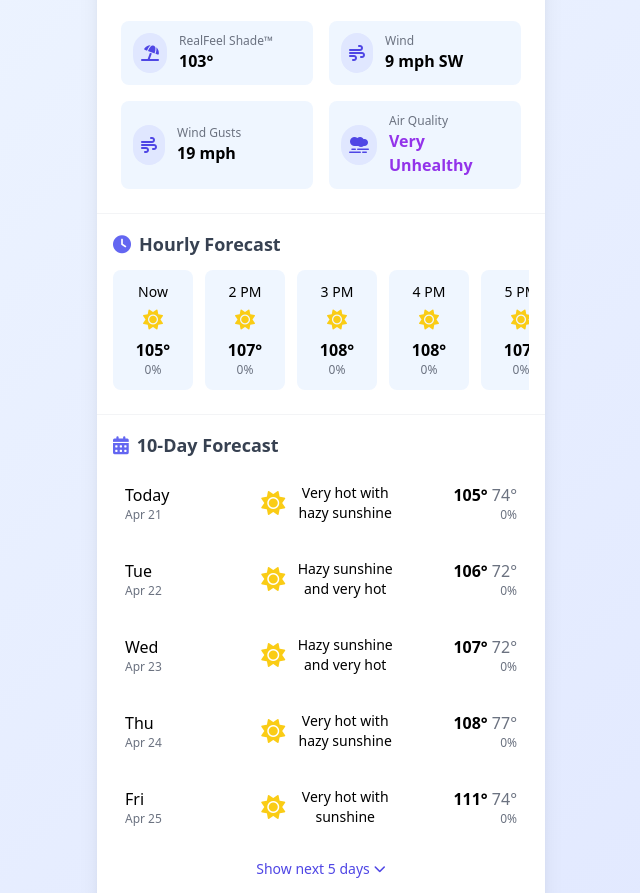
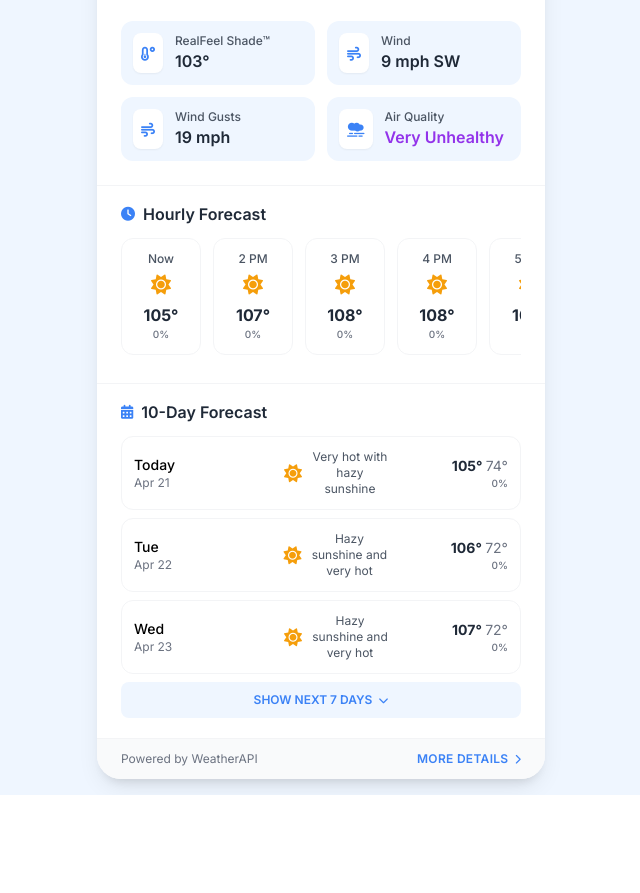
Before and after one commit to JitGora/weather-card, a plain HTML site: page index..html in a window 1280 px wide. Shown: the part 223-1116 px from the top of the page, without its empty margins (319-959 px from the left). After the commit the page ends 1018 px from the top, so only its background shows below. Drawn offline with nearby package versions, Linux system fonts and the light colour scheme.

Commit message:
improved UI/UX

```diff
--- a/index..html
+++ b/index..html
@@ -10,6 +10,12 @@
         }
 
 
+body {
+font-family: 'Inter', sans-serif;
+}
+.weather-card {
+box-shadow: 0 10px 25px -5px rgba(0, 0, 0, 0.1), 0 8px 10px -6px rgba(0, 0, 0, 0.1);
+}
 .scroll-container {
 scrollbar-width: none;
 -ms-overflow-style: none;
@@ -18,11 +24,15 @@ scrollbar-width: none;
 display: none;
 }
 .day-card {
-transition: all 0.2s ease;
+transition: all 0.2s cubic-bezier(0.4, 0, 0.2, 1);
 }
 .day-card:hover {
-transform: translateY(-2px);
-box-shadow: 0 4px 6px -1px rgba(0, 0, 0, 0.1);
+transform: translateY(-3px);
+box-shadow: 0 10px 15px -3px rgba(0, 0, 0, 0.05);
+}
+.blur-overlay {
+backdrop-filter: blur(4px);
+background-color: rgba(255, 255, 255, 0.85);
 }
 
 
@@ -34,10 +44,35 @@ box-shadow: 0 4px 6px -1px rgba(0, 0, 0, 0.1);
 <head>
 <meta charset="UTF-8">
 <meta name="viewport" content="width=device-width, initial-scale=1.0">
-<title>Weather Card App</title>
+<title>Premium Weather App</title>
 <script src="https://cdn.tailwindcss.com"></script>
+<script>
+tailwind.config = {
+theme: {
+extend: {
+colors: {
+'weather-primary': '#3B82F6',
+'weather-secondary': '#1D4ED8',
+'weather-accent': '#F59E0B',
+'weather-dark': '#1E3A8A',
+'weather-light': '#EFF6FF',
+},
+fontFamily: {
+sans: ['Inter', 'sans-serif'],
+},
+}
+}
+}
+</script>
 <link rel="stylesheet" href="https://cdnjs.cloudflare.com/ajax/libs/font-awesome/6.4.0/css/all.min.css">
+<link href="https://fonts.googleapis.com/css2?family=Inter:wght@300;400;500;600;700&display=swap" rel="stylesheet">
 <style>
+body {
+font-family: 'Inter', sans-serif;
+}
+.weather-card {
+box-shadow: 0 10px 25px -5px rgba(0, 0, 0, 0.1), 0 8px 10px -6px rgba(0, 0, 0, 0.1);
+}
 .scroll-container {
 scrollbar-width: none;
 -ms-overflow-style: none;
@@ -46,79 +81,86 @@ scrollbar-width: none;
 display: none;
 }
 .day-card {
-transition: all 0.2s ease;
+transition: all 0.2s cubic-bezier(0.4, 0, 0.2, 1);
 }
 .day-card:hover {
-transform: translateY(-2px);
-box-shadow: 0 4px 6px -1px rgba(0, 0, 0, 0.1);
+transform: translateY(-3px);
+box-shadow: 0 10px 15px -3px rgba(0, 0, 0, 0.05);
+}
+.blur-overlay {
+backdrop-filter: blur(4px);
+background-color: rgba(255, 255, 255, 0.85);
 }
 </style>
 </head>
-<body class="bg-gradient-to-br from-blue-50 to-indigo-100 min-h-screen flex items-center justify-center p-4">
-<div class="weather-card bg-white rounded-2xl shadow-xl overflow-hidden w-full max-w-md">
+<body class="bg-gradient-to-br from-weather-light to-blue-50 min-h-screen flex items-center justify-center p-4">
+<div class="weather-card bg-white rounded-3xl overflow-hidden w-full max-w-md">
 <!-- Current Conditions -->
-<div class="current-conditions p-6 bg-gradient-to-r from-blue-500 to-indigo-600 text-white">
+<div class="current-conditions p-6 bg-gradient-to-r from-weather-primary to-weather-secondary text-white relative">
+<div class="blur-overlay absolute inset-0 rounded-t-3xl z-0"></div>
+<div class="relative z-10">
 <div class="flex justify-between items-start">
 <div>
-<h1 class="text-2xl font-bold">Current Weather</h1>
-<p class="text-blue-100">Updated: <span id="current-time">1:02 PM</span></p>
+<h1 class="text-2xl font-semibold tracking-tight">Current Weather</h1>
+<p class="text-blue-100 text-sm">Updated: <span id="current-time">1:02 PM</span></p>
 </div>
-<div class="bg-white/20 rounded-full p-2">
-<i class="fas fa-sun text-3xl text-yellow-300"></i>
+<div class="bg-white/20 rounded-full p-2.5">
+<i class="fas fa-sun text-2xl text-weather-accent"></i>
 </div>
 </div>
 
 <div class="flex items-center justify-between mt-6">
-<div class="text-5xl font-light">
+<div class="text-5xl font-light tracking-tighter">
 <span id="temp">105</span>°
-<div class="text-lg">Hazy sunshine</div>
+<div class="text-lg font-medium mt-1">Hazy sunshine</div>
 </div>
 <div class="text-right">
-<div class="text-lg">RealFeel® <span id="real-feel" class="font-bold">110</span>°</div>
-<div class="text-xs opacity-80 mt-1">Last Updated: 2 min ago</div>
+<div class="text-lg">RealFeel® <span id="real-feel" class="font-semibold">110</span>°</div>
+<div class="text-xs opacity-90 mt-1">Last Updated: 2 min ago</div>
+</div>
 </div>
 </div>
 </div>
 
 <!-- Detailed Stats -->
 <div class="detailed-stats p-6">
-<div class="grid grid-cols-2 gap-4">
-<div class="stat-item bg-blue-50 rounded-lg p-3 flex items-center">
-<div class="bg-indigo-100 text-indigo-600 p-2 rounded-full mr-3">
-<i class="fas fa-umbrella-beach"></i>
+<div class="grid grid-cols-2 gap-3">
+<div class="stat-item bg-weather-light rounded-xl p-3 flex items-center">
+<div class="bg-white text-weather-primary p-2 rounded-lg mr-3 shadow-sm">
+<i class="fas fa-temperature-low text-sm"></i>
 </div>
 <div>
-<div class="text-xs text-gray-500">RealFeel Shade™</div>
-<div class="font-semibold"><span id="shade-temp">103</span>°</div>
+<div class="text-xs text-gray-600 font-medium">RealFeel Shade™</div>
+<div class="font-semibold text-gray-800"><span id="shade-temp">103</span>°</div>
 </div>
 </div>
 
-<div class="stat-item bg-blue-50 rounded-lg p-3 flex items-center">
-<div class="bg-indigo-100 text-indigo-600 p-2 rounded-full mr-3">
-<i class="fas fa-wind"></i>
+<div class="stat-item bg-weather-light rounded-xl p-3 flex items-center">
+<div class="bg-white text-weather-primary p-2 rounded-lg mr-3 shadow-sm">
+<i class="fas fa-wind text-sm"></i>
 </div>
 <div>
-<div class="text-xs text-gray-500">Wind</div>
-<div class="font-semibold"><span id="wind-speed">9</span> mph <span id="wind-dir">SW</span></div>
+<div class="text-xs text-gray-600 font-medium">Wind</div>
+<div class="font-semibold text-gray-800"><span id="wind-speed">9</span> mph <span id="wind-dir">SW</span></div>
 </div>
 </div>
 
-<div class="stat-item bg-blue-50 rounded-lg p-3 flex items-center">
-<div class="bg-indigo-100 text-indigo-600 p-2 rounded-full mr-3">
-<i class="fas fa-wind"></i>
+<div class="stat-item bg-weather-light rounded-xl p-3 flex items-center">
+<div class="bg-white text-weather-primary p-2 rounded-lg mr-3 shadow-sm">
+<i class="fas fa-wind text-sm"></i>
 </div>
 <div>
-<div class="text-xs text-gray-500">Wind Gusts</div>
-<div class="font-semibold"><span id="gust-speed">19</span> mph</div>
+<div class="text-xs text-gray-600 font-medium">Wind Gusts</div>
+<div class="font-semibold text-gray-800"><span id="gust-speed">19</span> mph</div>
 </div>
 </div>
 
-<div class="stat-item bg-blue-50 rounded-lg p-3 flex items-center">
-<div class="bg-indigo-100 text-indigo-600 p-2 rounded-full mr-3">
-<i class="fas fa-smog"></i>
+<div class="stat-item bg-weather-light rounded-xl p-3 flex items-center">
+<div class="bg-white text-weather-primary p-2 rounded-lg mr-3 shadow-sm">
+<i class="fas fa-smog text-sm"></i>
 </div>
 <div>
-<div class="text-xs text-gray-500">Air Quality</div>
+<div class="text-xs text-gray-600 font-medium">Air Quality</div>
 <div class="font-semibold text-purple-600" id="air-quality">Very Unhealthy</div>
 </div>
 </div>
@@ -126,239 +168,123 @@ box-shadow: 0 4px 6px -1px rgba(0, 0, 0, 0.1);
 </div>
 
 <!-- Hourly Forecast -->
-<div class="hourly-forecast border-t border-gray-100 p-4">
-<h3 class="text-lg font-semibold mb-3 text-gray-700 flex items-center">
-<i class="fas fa-clock mr-2 text-indigo-500"></i>
+<div class="hourly-forecast border-t border-gray-100 px-6 pt-4 pb-5">
+<h3 class="text-base font-semibold text-gray-800 mb-3 flex items-center">
+<i class="fas fa-clock text-weather-primary mr-2 text-sm"></i>
 Hourly Forecast
 </h3>
+<div class="relative">
 <div class="overflow-x-auto scroll-container whitespace-nowrap pb-2">
 <div class="inline-flex space-x-3">
-<!-- Hours will be generated here -->
-<div class="hourly-item bg-blue-50 rounded-lg p-3 inline-block w-20 text-center day-card">
-<div class="text-sm font-medium">Now</div>
-<i class="fas fa-sun text-xl text-yellow-400 my-2"></i>
-<div class="font-bold">105°</div>
-<div class="text-xs text-gray-500">0%</div>
+<!-- Hour Items -->
+<div class="hourly-item bg-white rounded-xl p-3 inline-block w-20 text-center day-card border border-gray-100">
+    <div class="text-xs font-medium text-gray-600">Now</div>
+    <i class="fas fa-sun text-xl text-weather-accent my-2"></i>
+    <div class="font-bold text-gray-800">105°</div>
+    <div class="text-[10px] text-gray-500 font-medium">0%</div>
 </div>
-<div class="hourly-item bg-blue-50 rounded-lg p-3 inline-block w-20 text-center day-card">
-<div class="text-sm font-medium">2 PM</div>
-<i class="fas fa-sun text-xl text-yellow-400 my-2"></i>
-<div class="font-bold">107°</div>
-<div class="text-xs text-gray-500">0%</div>
+<div class="hourly-item bg-white rounded-xl p-3 inline-block w-20 text-center day-card border border-gray-100">
+    <div class="text-xs font-medium text-gray-600">2 PM</div>
+    <i class="fas fa-sun text-xl text-weather-accent my-2"></i>
+    <div class="font-bold text-gray-800">107°</div>
+    <div class="text-[10px] text-gray-500 font-medium">0%</div>
 </div>
-<div class="hourly-item bg-blue-50 rounded-lg p-3 inline-block w-20 text-center day-card">
-<div class="text-sm font-medium">3 PM</div>
-<i class="fas fa-sun text-xl text-yellow-400 my-2"></i>
-<div class="font-bold">108°</div>
-<div class="text-xs text-gray-500">0%</div>
+<div class="hourly-item bg-white rounded-xl p-3 inline-block w-20 text-center day-card border border-gray-100">
+    <div class="text-xs font-medium text-gray-600">3 PM</div>
+    <i class="fas fa-sun text-xl text-weather-accent my-2"></i>
+    <div class="font-bold text-gray-800">108°</div>
+    <div class="text-[10px] text-gray-500 font-medium">0%</div>
 </div>
-<div class="hourly-item bg-blue-50 rounded-lg p-3 inline-block w-20 text-center day-card">
-<div class="text-sm font-medium">4 PM</div>
-<i class="fas fa-sun text-xl text-yellow-400 my-2"></i>
-<div class="font-bold">108°</div>
-<div class="text-xs text-gray-500">0%</div>
+<div class="hourly-item bg-white rounded-xl p-3 inline-block w-20 text-center day-card border border-gray-100">
+    <div class="text-xs font-medium text-gray-600">4 PM</div>
+    <i class="fas fa-sun text-xl text-weather-accent my-2"></i>
+    <div class="font-bold text-gray-800">108°</div>
+    <div class="text-[10px] text-gray-500 font-medium">0%</div>
 </div>
-<div class="hourly-item bg-blue-50 rounded-lg p-3 inline-block w-20 text-center day-card">
-<div class="text-sm font-medium">5 PM</div>
-<i class="fas fa-sun text-xl text-yellow-400 my-2"></i>
-<div class="font-bold">107°</div>
-<div class="text-xs text-gray-500">0%</div>
+<div class="hourly-item bg-white rounded-xl p-3 inline-block w-20 text-center day-card border border-gray-100">
+    <div class="text-xs font-medium text-gray-600">5 PM</div>
+    <i class="fas fa-sun text-xl text-weather-accent my-2"></i>
+    <div class="font-bold text-gray-800">107°</div>
+    <div class="text-[10px] text-gray-500 font-medium">0%</div>
 </div>
-<div class="hourly-item bg-blue-50 rounded-lg p-3 inline-block w-20 text-center day-card">
-<div class="text-sm font-medium">6 PM</div>
-<i class="fas fa-sun text-xl text-yellow-400 my-2"></i>
-<div class="font-bold">103°</div>
-<div class="text-xs text-gray-500">0%</div>
+<div class="hourly-item bg-white rounded-xl p-3 inline-block w-20 text-center day-card border border-gray-100">
+    <div class="text-xs font-medium text-gray-600">6 PM</div>
+    <i class="fas fa-sun text-xl text-weather-accent my-2"></i>
+    <div class="font-bold text-gray-800">103°</div>
+    <div class="text-[10px] text-gray-500 font-medium">0%</div>
 </div>
-<div class="hourly-item bg-blue-50 rounded-lg p-3 inline-block w-20 text-center day-card">
-<div class="text-sm font-medium">7 PM</div>
-<i class="fas fa-cloud-moon text-xl text-gray-400 my-2"></i>
-<div class="font-bold">100°</div>
-<div class="text-xs text-gray-500">0%</div>
+<div class="hourly-item bg-white rounded-xl p-3 inline-block w-20 text-center day-card border border-gray-100">
+    <div class="text-xs font-medium text-gray-600">7 PM</div>
+    <i class="fas fa-cloud-moon text-xl text-gray-400 my-2"></i>
+    <div class="font-bold text-gray-800">100°</div>
+    <div class="text-[10px] text-gray-500 font-medium">0%</div>
 </div>
-<div class="hourly-item bg-blue-50 rounded-lg p-3 inline-block w-20 text-center day-card">
-<div class="text-sm font-medium">8 PM</div>
-<i class="fas fa-moon text-xl text-gray-300 my-2"></i>
-<div class="font-bold">95°</div>
-<div class="text-xs text-gray-500">0%</div>
 </div>
 </div>
 </div>
 </div>
 
 <!-- 10-Day Forecast -->
-<div class="ten-day-forecast border-t border-gray-100 p-4">
-<h3 class="text-lg font-semibold mb-3 text-gray-700 flex items-center">
-<i class="fas fa-calendar-alt mr-2 text-indigo-500"></i>
+<div class="ten-day-forecast border-t border-gray-100 px-6 pt-4 pb-5">
+<h3 class="text-base font-semibold text-gray-800 mb-3 flex items-center">
+<i class="fas fa-calendar-alt text-weather-primary mr-2 text-sm"></i>
 10-Day Forecast
 </h3>
-<div class="space-y-3">
-<!-- Day 1 -->
-<div class="day-card bg-white rounded-lg p-3 flex items-center justify-between">
-<div class="w-16">
-<div class="font-medium">Today</div>
+<div class="space-y-2">
+<!-- Day Items -->
+<div class="day-card bg-white rounded-xl p-3 flex items-center justify-between border border-gray-100">
+<div class="w-20">
+<div class="font-medium text-sm">Today</div>
 <div class="text-xs text-gray-500">Apr 21</div>
 </div>
-<div class="flex items-center">
-<i class="fas fa-sun text-2xl text-yellow-400 mx-3"></i>
-<div class="text-sm text-center w-24">Very hot with hazy sunshine</div>
+<div class="flex items-center mx-2">
+<i class="fas fa-sun text-lg text-weather-accent mx-2"></i>
+<div class="text-xs text-gray-600 text-center w-20">Very hot with hazy sunshine</div>
 </div>
 <div class="text-right">
-<div class="font-bold">105° <span class="font-normal text-gray-500">74°</span></div>
-<div class="text-xs text-gray-500">0%</div>
+<div class="font-bold text-sm text-gray-800">105° <span class="font-normal text-gray-500">74°</span></div>
+<div class="text-[10px] text-gray-500 font-medium">0%</div>
 </div>
 </div>
 
-<!-- Day 2 -->
-<div class="day-card bg-white rounded-lg p-3 flex items-center justify-between">
-<div class="w-16">
-<div class="font-medium">Tue</div>
+<div class="day-card bg-white rounded-xl p-3 flex items-center justify-between border border-gray-100">
+<div class="w-20">
+<div class="font-medium text-sm">Tue</div>
 <div class="text-xs text-gray-500">Apr 22</div>
 </div>
-<div class="flex items-center">
-<i class="fas fa-sun text-2xl text-yellow-400 mx-3"></i>
-<div class="text-sm text-center w-24">Hazy sunshine and very hot</div>
+<div class="flex items-center mx-2">
+<i class="fas fa-sun text-lg text-weather-accent mx-2"></i>
+<div class="text-xs text-gray-600 text-center w-20">Hazy sunshine and very hot</div>
 </div>
 <div class="text-right">
-<div class="font-bold">106° <span class="font-normal text-gray-500">72°</span></div>
-<div class="text-xs text-gray-500">0%</div>
+<div class="font-bold text-sm text-gray-800">106° <span class="font-normal text-gray-500">72°</span></div>
+<div class="text-[10px] text-gray-500 font-medium">0%</div>
 </div>
 </div>
 
-<!-- Day 3 -->
-<div class="day-card bg-white rounded-lg p-3 flex items-center justify-between">
-<div class="w-16">
-<div class="font-medium">Wed</div>
+<div class="day-card bg-white rounded-xl p-3 flex items-center justify-between border border-gray-100">
+<div class="w-20">
+<div class="font-medium text-sm">Wed</div>
 <div class="text-xs text-gray-500">Apr 23</div>
 </div>
-<div class="flex items-center">
-<i class="fas fa-sun text-2xl text-yellow-400 mx-3"></i>
-<div class="text-sm text-center w-24">Hazy sunshine and very hot</div>
+<div class="flex items-center mx-2">
+<i class="fas fa-sun text-lg text-weather-accent mx-2"></i>
+<div class="text-xs text-gray-600 text-center w-20">Hazy sunshine and very hot</div>
 </div>
 <div class="text-right">
-<div class="font-bold">107° <span class="font-normal text-gray-500">72°</span></div>
-<div class="text-xs text-gray-500">0%</div>
-</div>
-</div>
-
-<!-- Day 4 -->
-<div class="day-card bg-white rounded-lg p-3 flex items-center justify-between">
-<div class="w-16">
-<div class="font-medium">Thu</div>
-<div class="text-xs text-gray-500">Apr 24</div>
-</div>
-<div class="flex items-center">
-<i class="fas fa-sun text-2xl text-yellow-400 mx-3"></i>
-<div class="text-sm text-center w-24">Very hot with hazy sunshine</div>
-</div>
-<div class="text-right">
-<div class="font-bold">108° <span class="font-normal text-gray-500">77°</span></div>
-<div class="text-xs text-gray-500">0%</div>
-</div>
-</div>
-
-<!-- Day 5 -->
-<div class="day-card bg-white rounded-lg p-3 flex items-center justify-between">
-<div class="w-16">
-<div class="font-medium">Fri</div>
-<div class="text-xs text-gray-500">Apr 25</div>
-</div>
-<div class="flex items-center">
-<i class="fas fa-sun text-2xl text-yellow-400 mx-3"></i>
-<div class="text-sm text-center w-24">Very hot with sunshine</div>
-</div>
-<div class="text-right">
-<div class="font-bold">111° <span class="font-normal text-gray-500">74°</span></div>
-<div class="text-xs text-gray-500">0%</div>
+<div class="font-bold text-sm text-gray-800">107° <span class="font-normal text-gray-500">72°</span></div>
+<div class="text-[10px] text-gray-500 font-medium">0%</div>
 </div>
 </div>
 
 <!-- Show More Button -->
-<button class="show-more-days w-full py-2 text-indigo-600 text-sm font-medium flex items-center justify-center">
-Show next 5 days <i class="fas fa-chevron-down ml-1 text-xs"></i>
+<button class="show-more-days w-full py-2.5 text-weather-primary text-xs font-semibold flex items-center justify-center rounded-lg bg-weather-light mt-2">
+SHOW NEXT 7 DAYS <i class="fas fa-chevron-down ml-1.5 text-[10px]"></i>
 </button>
 
-<!-- Hidden Days (will be shown when clicking "Show more") -->
-<div class="hidden-days hidden space-y-3">
-<!-- Day 6 -->
-<div class="day-card bg-white rounded-lg p-3 flex items-center justify-between">
-<div class="w-16">
-    <div class="font-medium">Sat</div>
-    <div class="text-xs text-gray-500">Apr 26</div>
-</div>
-<div class="flex items-center">
-    <i class="fas fa-sun text-2xl text-yellow-400 mx-3"></i>
-    <div class="text-sm text-center w-24">Very hot with plenty of sun</div>
-</div>
-<div class="text-right">
-    <div class="font-bold">108° <span class="font-normal text-gray-500">80°</span></div>
-    <div class="text-xs text-gray-500">0%</div>
-</div>
-</div>
-
-<!-- Day 7 -->
-<div class="day-card bg-white rounded-lg p-3 flex items-center justify-between">
-<div class="w-16">
-    <div class="font-medium">Sun</div>
-    <div class="text-xs text-gray-500">Apr 27</div>
-</div>
-<div class="flex items-center">
-    <i class="fas fa-sun text-2xl text-yellow-400 mx-3"></i>
-    <div class="text-sm text-center w-24">Blazing sunshine and very hot</div>
-</div>
-<div class="text-right">
-    <div class="font-bold">114° <span class="font-normal text-gray-500">83°</span></div>
-    <div class="text-xs text-gray-500">0%</div>
-</div>
-</div>
-
-<!-- Day 8 -->
-<div class="day-card bg-white rounded-lg p-3 flex items-center justify-between">
-<div class="w-16">
-    <div class="font-medium">Mon</div>
-    <div class="text-xs text-gray-500">Apr 28</div>
-</div>
-<div class="flex items-center">
-    <i class="fas fa-sun text-2xl text-yellow-400 mx-3"></i>
-    <div class="text-sm text-center w-24">Mostly sunny and very hot</div>
-</div>
-<div class="text-right">
-    <div class="font-bold">112° <span class="font-normal text-gray-500">85°</span></div>
-    <div class="text-xs text-gray-500">0%</div>
-</div>
-</div>
-
-<!-- Day 9 -->
-<div class="day-card bg-white rounded-lg p-3 flex items-center justify-between">
-<div class="w-16">
-    <div class="font-medium">Tue</div>
-    <div class="text-xs text-gray-500">Apr 29</div>
-</div>
-<div class="flex items-center">
-    <i class="fas fa-sun text-2xl text-yellow-400 mx-3"></i>
-    <div class="text-sm text-center w-24">Mostly cloudy and very hot</div>
-</div>
-<div class="text-right">
-    <div class="font-bold">112° <span class="font-normal text-gray-500">80°</span></div>
-    <div class="text-xs text-gray-500">0%</div>
-</div>
-</div>
-
-<!-- Day 10 -->
-<div class="day-card bg-white rounded-lg p-3 flex items-center justify-between">
-<div class="w-16">
-    <div class="font-medium">Wed</div>
-    <div class="text-xs text-gray-500">Apr 30</div>
-</div>
-<div class="flex items-center">
-    <i class="fas fa-sun text-2xl text-yellow-400 mx-3"></i>
-    <div class="text-sm text-center w-24">Sunny and very warm</div>
-</div>
-<div class="text-right">
-    <div class="font-bold">106° <span class="font-normal text-gray-500">83°</span></div>
-    <div class="text-xs text-gray-500">0%</div>
-</div>
-</div>
+<!-- Hidden Days -->
+<div class="hidden-days hidden space-y-2">
+<!-- Additional day items would go here -->
 </div>
 </div>
 </div>
@@ -366,8 +292,8 @@ Show next 5 days <i class="fas fa-chevron-down ml-1 text-xs"></i>
 <!-- Footer -->
 <div class="bg-gray-50 px-6 py-3 border-t border-gray-100 flex justify-between items-center">
 <div class="text-xs text-gray-500">Powered by WeatherAPI</div>
-<button class="text-indigo-600 text-sm font-medium flex items-center">
-More Details <i class="fas fa-chevron-right ml-1 text-xs"></i>
+<button class="text-weather-primary text-xs font-semibold flex items-center tracking-wide">
+MORE DETAILS <i class="fas fa-chevron-right ml-1.5 text-[10px]"></i>
 </button>
 </div>
 </div>
@@ -386,13 +312,9 @@ const hiddenDays = document.querySelector('.hidden-days');
 const button = this;
 
 hiddenDays.classList.toggle('hidden');
-button.textContent = hiddenDays.classList.contains('hidden')
-? 'Show next 5 days'
-: 'Show less';
-
 button.innerHTML = hiddenDays.classList.contains('hidden')
-? 'Show next 5 days <i class="fas fa-chevron-down ml-1 text-xs"></i>'
-: 'Show less <i class="fas fa-chevron-up ml-1 text-xs"></i>';
+? 'SHOW NEXT 7 DAYS <i class="fas fa-chevron-down ml-1.5 text-[10px]"></i>'
+: 'SHOW LESS <i class="fas fa-chevron-up ml-1.5 text-[10px]"></i>';
 });
 
 setInterval(updateTime, 60000);
@@ -404,6 +326,24 @@ updateTime();
 
 
     <script>
+
+tailwind.config = {
+theme: {
+extend: {
+colors: {
+'weather-primary': '#3B82F6',
+'weather-secondary': '#1D4ED8',
+'weather-accent': '#F59E0B',
+'weather-dark': '#1E3A8A',
+'weather-light': '#EFF6FF',
+},
+fontFamily: {
+sans: ['Inter', 'sans-serif'],
+},
+}
+}
+}
+
 
 // Update time every minute
 function updateTime() {
@@ -418,13 +358,9 @@ const hiddenDays = document.querySelector('.hidden-days');
 const button = this;
 
 hiddenDays.classList.toggle('hidden');
-button.textContent = hiddenDays.classList.contains('hidden')
-? 'Show next 5 days'
-: 'Show less';
-
 button.innerHTML = hiddenDays.classList.contains('hidden')
-? 'Show next 5 days <i class="fas fa-chevron-down ml-1 text-xs"></i>'
-: 'Show less <i class="fas fa-chevron-up ml-1 text-xs"></i>';
+? 'SHOW NEXT 7 DAYS <i class="fas fa-chevron-down ml-1.5 text-[10px]"></i>'
+: 'SHOW LESS <i class="fas fa-chevron-up ml-1.5 text-[10px]"></i>';
 });
 
 setInterval(updateTime, 60000);
```
